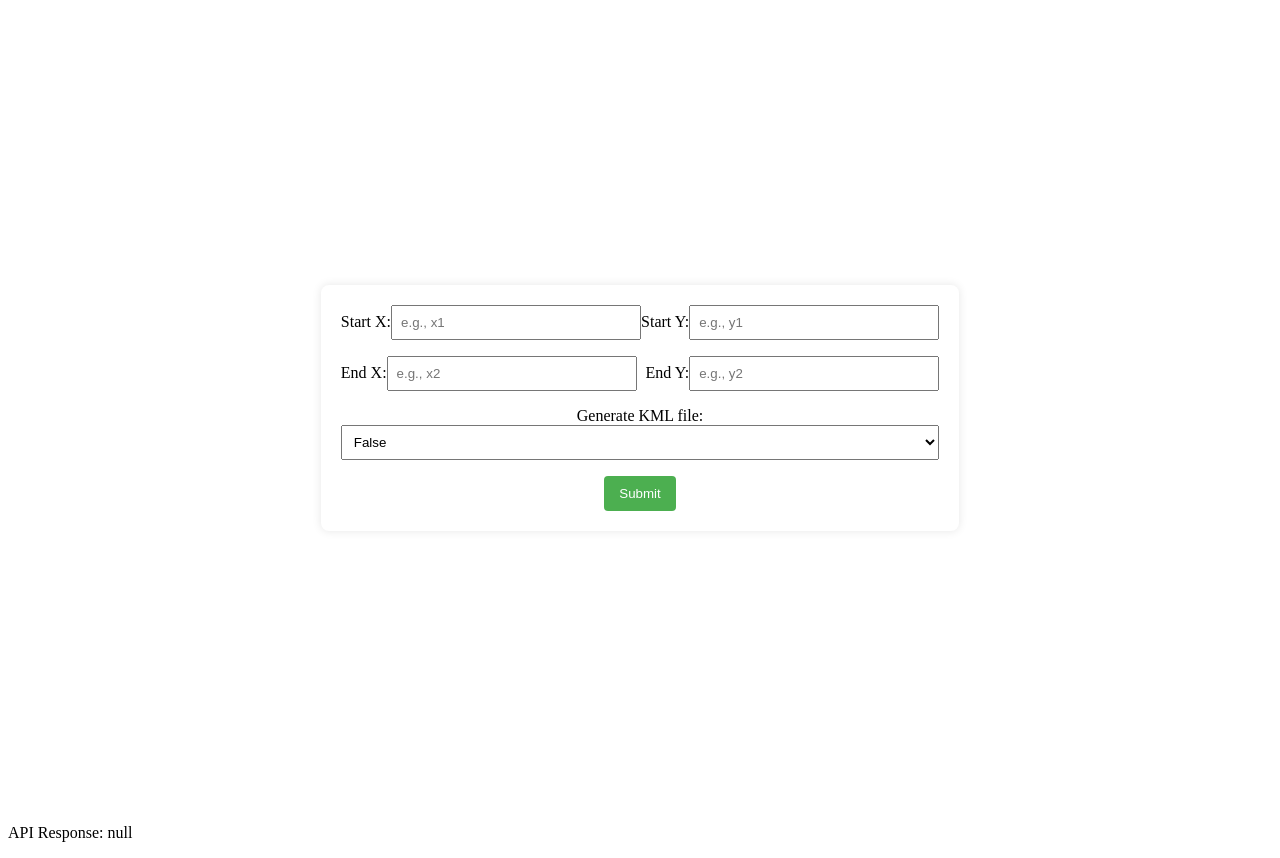
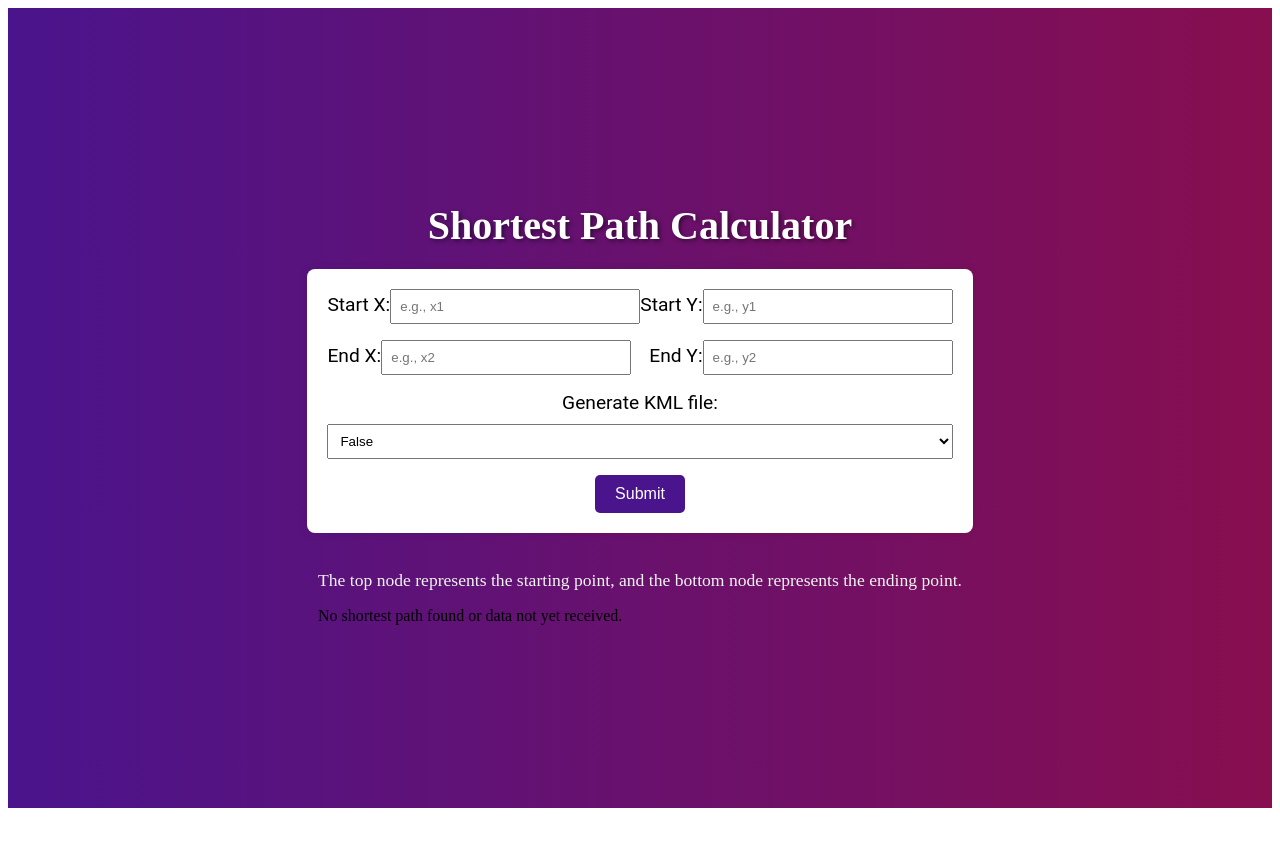
Before and after one commit to GilElbaz-Code/shortest-path-frontend, a React (Create React App) app: page / in a window 1280 px wide. After the commit the page ends 816 px from the top, so only its background shows below. Built offline with nearby package versions, Linux system fonts and the light colour scheme.

Commit message:
finished

```diff
--- a/src/App.jsx
+++ b/src/App.jsx
@@ -1,6 +1,7 @@
 import React, { useState } from "react";
 import InputForm from "./components/InputForm/InputForm";
 import ShortestPathDisplay from "./components/ShortestPathDisplay/ShortestPathDisplay";
+import { StyledDiv, StyledTitle } from "./appStyles";
 
 const App = () => {
   const [apiResponse, setApiResponse] = useState(null);
@@ -8,11 +9,13 @@ const App = () => {
   const handleApiResult = (result) => {
     setApiResponse(result);
   };
+
   return (
-    <div>
-      <InputForm onApiResult={handleApiResult}></InputForm>
-      <ShortestPathDisplay apiResponse={apiResponse}></ShortestPathDisplay>
-    </div>
+    <StyledDiv>
+      <StyledTitle>Shortest Path Calculator</StyledTitle>
+      <InputForm onApiResult={handleApiResult} />
+      <ShortestPathDisplay apiResponse={apiResponse} />
+    </StyledDiv>
   );
 };
 
--- a/src/api.jsx
+++ b/src/api.jsx
@@ -7,7 +7,6 @@ const api = axios.create({
   headers: {
     "Content-Type": "application/json",
   },
-  responseType: "blob",
 });
 
 const downloadFile = (blob, fileName) => {
@@ -27,7 +26,6 @@ const calculateShortestPath = async (start, end, kml) => {
       end,
       kml,
     });
-    console.log(response);
     if (kml) {
       // Handle blob response for KML
       const contentDisposition = response.headers["content-disposition"];
@@ -36,7 +34,7 @@ const calculateShortestPath = async (start, end, kml) => {
       // No need to return anything or update state here
     } else {
       // Handle JSON response for path
-      return response.data.path; // Adjust the path property based on your actual structure
+      return response.data; // Adjust the path property based on your actual structure
     }
   } catch (error) {
     console.error("Error in API call:", error);
--- /dev/null
+++ b/src/appStyles.jsx
@@ -0,0 +1,17 @@
+import styled from "styled-components";
+
+export const StyledDiv = styled.div`
+  display: flex;
+  flex-direction: column;
+  align-items: center;
+  justify-content: center;
+  height: 100vh;
+  background: linear-gradient(to right, #4A148C, #880E4F);
+`;
+
+export const StyledTitle = styled.h1`
+  color: #fff;
+  font-size: 2.5em;
+  margin-bottom: 20px;
+  text-shadow: 2px 2px 4px rgba(0, 0, 0, 0.5);
+`;
--- a/src/components/InputForm/InputForm.jsx
+++ b/src/components/InputForm/InputForm.jsx
@@ -7,6 +7,7 @@ import {
   StyledInput,
   StyledSelect,
   StyledButton,
+  StyledLabel,
 } from "./styles";
 
 const InputForm = ({ onApiResult }) => {
@@ -15,14 +16,31 @@ const InputForm = ({ onApiResult }) => {
   const [endX, setEndX] = useState("");
   const [endY, setEndY] = useState("");
   const [kml, setKml] = useState(false);
+  const [error, setError] = useState(null);
 
   const handleSubmit = async () => {
+    // Validation: Check if all input fields are filled
+    if (!startX || !startY || !endX || !endY) {
+      setError("All fields are required");
+      return;
+    }
+
+    // Validation: Check if input values are numbers
+    if (isNaN(startX) || isNaN(startY) || isNaN(endX) || isNaN(endY)) {
+      setError("Please enter valid numbers for coordinates");
+      return;
+    }
+
     try {
+      // If validation passes, make the API call
       const path = await apiFunctions.calculateShortestPath(
         { x: startX, y: startY },
         { x: endX, y: endY },
         kml
       );
+
+      // Reset error state
+      setError(null);
 
       // Handle the result as needed
       onApiResult(path);
@@ -37,9 +55,9 @@ const InputForm = ({ onApiResult }) => {
       <StyledForm>
         <StyledInputContainer>
           <div>
-            <label htmlFor="startX">Start X:</label>
+            <StyledLabel htmlFor="startX">Start X:</StyledLabel>
             <StyledInput
-              type="text"
+              type="number"
               id="startX"
               name="startX"
               placeholder="e.g., x1"
@@ -48,9 +66,9 @@ const InputForm = ({ onApiResult }) => {
             />
           </div>
           <div>
-            <label htmlFor="startY">Start Y:</label>
+            <StyledLabel htmlFor="startY">Start Y:</StyledLabel>
             <StyledInput
-              type="text"
+              type="number"
               id="startY"
               name="startY"
               placeholder="e.g., y1"
@@ -62,9 +80,9 @@ const InputForm = ({ onApiResult }) => {
 
         <StyledInputContainer>
           <div>
-            <label htmlFor="endX">End X:</label>
+            <StyledLabel htmlFor="endX">End X:</StyledLabel>
             <StyledInput
-              type="text"
+              type="number"
               id="endX"
               name="endX"
               placeholder="e.g., x2"
@@ -73,9 +91,9 @@ const InputForm = ({ onApiResult }) => {
             />
           </div>
           <div>
-            <label htmlFor="endY">End Y:</label>
+            <StyledLabel htmlFor="endY">End Y:</StyledLabel>
             <StyledInput
-              type="text"
+              type="number"
               id="endY"
               name="endY"
               placeholder="e.g., y2"
@@ -85,7 +103,7 @@ const InputForm = ({ onApiResult }) => {
           </div>
         </StyledInputContainer>
 
-        <label htmlFor="kml">Generate KML file:</label>
+        <StyledLabel htmlFor="kml">Generate KML file:</StyledLabel>
         <StyledSelect
           id="kml"
           name="kml"
@@ -96,6 +114,8 @@ const InputForm = ({ onApiResult }) => {
           <option value="false">False</option>
         </StyledSelect>
 
+        {error && <p style={{ color: "#FF5722", marginTop: "5px" }}>{error}</p>}
+
         <StyledButton type="button" onClick={handleSubmit}>
           Submit
         </StyledButton>
--- a/src/components/InputForm/styles.jsx
+++ b/src/components/InputForm/styles.jsx
@@ -4,7 +4,6 @@ export const FormContainer = styled.div`
   display: flex;
   justify-content: center;
   align-items: center;
-  height: 100vh;
 `;
 
 export const StyledForm = styled.form`
@@ -38,10 +37,23 @@ export const StyledSelect = styled.select`
 `;
 
 export const StyledButton = styled.button`
-  background-color: #4caf50;
+  background-color: #4A148C; /* Matching color from the gradient */
   color: #fff;
-  padding: 10px 15px;
+  font-size: 1em;
+  padding: 10px 20px;
   border: none;
-  border-radius: 4px;
+  border-radius: 5px;
   cursor: pointer;
+  transition: background-color 0.3s ease;
+
+  &:hover {
+    background-color: #880E4F; /* Darker shade on hover */
+  }
 `;
+
+export const StyledLabel = styled.label`
+  color: #000;
+  font-size: 1.2em;
+  margin-bottom: 10px;
+  font-family: 'Roboto', sans-serif;
+`;
--- a/src/components/ShortestPathDisplay/ShortestPathDisplay.jsx
+++ b/src/components/ShortestPathDisplay/ShortestPathDisplay.jsx
@@ -1,11 +1,30 @@
-import React from "react";
+import { useState, useEffect } from 'react';
+import { ListContainer, DescriptionParagraph, ListItem } from './styles';
 
 const ShortestPathDisplay = ({ apiResponse }) => {
-  console.log(apiResponse);
+  const [path, setPath] = useState([]);
+
+  useEffect(() => {
+    if (apiResponse && apiResponse.path) {
+      setPath(apiResponse.path);
+    }
+  }, [apiResponse]);
+
   return (
-    <div>
-      <p>API Response: {JSON.stringify(apiResponse)}</p>
-    </div>
+    <ListContainer>
+      <DescriptionParagraph>
+        The top node represents the starting point, and the bottom node represents the ending point.
+      </DescriptionParagraph>
+      {path.length ? (
+        <ul>
+          {path.map((node, index) => (
+            <ListItem key={index}>({node[0]}, {node[1]})</ListItem>
+          ))}
+        </ul>
+      ) : (
+        <p>No shortest path found or data not yet received.</p>
+      )}
+    </ListContainer>
   );
 };
 
--- a/src/components/ShortestPathDisplay/styles.jsx
+++ b/src/components/ShortestPathDisplay/styles.jsx
@@ -0,0 +1,25 @@
+import styled from 'styled-components';
+
+export const PathContainer = styled.div`
+  display: flex;
+  justify-content: center;
+  align-items: center;
+  min-height: 100vh; // Ensures container takes up full viewport height
+`;
+
+export const ListContainer = styled.div`
+  margin-top: 20px;
+`;
+
+export const ListItem = styled.li`
+  list-style: none;
+  font-size: 1.2em;
+  margin-bottom: 8px;
+  color: #f4f4f4; /* Light color for readability */
+`;
+
+export const DescriptionParagraph = styled.p`
+  font-size: 1.1em;
+  margin-bottom: 15px;
+  color: #f4f4f4; /* Light color for readability */
+`;
```
